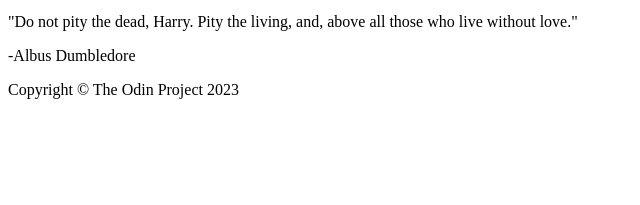
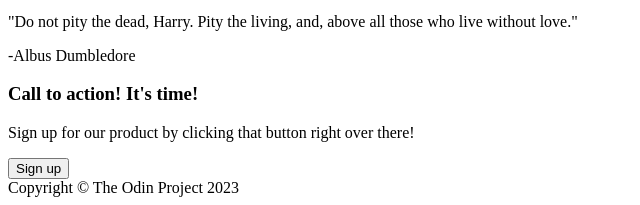
Before and after one commit to IgnacioReyA/Landing-Page, a plain HTML site: page index.html in a window 1280 px wide. Shown: the part 5169-5374 px from the top of the page, without its empty margins (0-640 px from the left). Before the commit the page ends 5276 px from the top, so only its background shows below. Drawn offline with Linux system fonts and the light colour scheme.

Commit message:
Last container added

```diff
--- a/index.html
+++ b/index.html
@@ -68,6 +68,14 @@
             </div>
         </div>
 
+        <div class="container-last">
+            <div class="box">
+                <h3>Call to action! It's time!</h3>
+                <p>Sign up for our product by clicking that button right over there!</p>
+                <button>Sign up</button>
+            </div>
+        </div>
+
         <div class="footer">
             Copyright © The Odin Project 2023
         </div>
```
